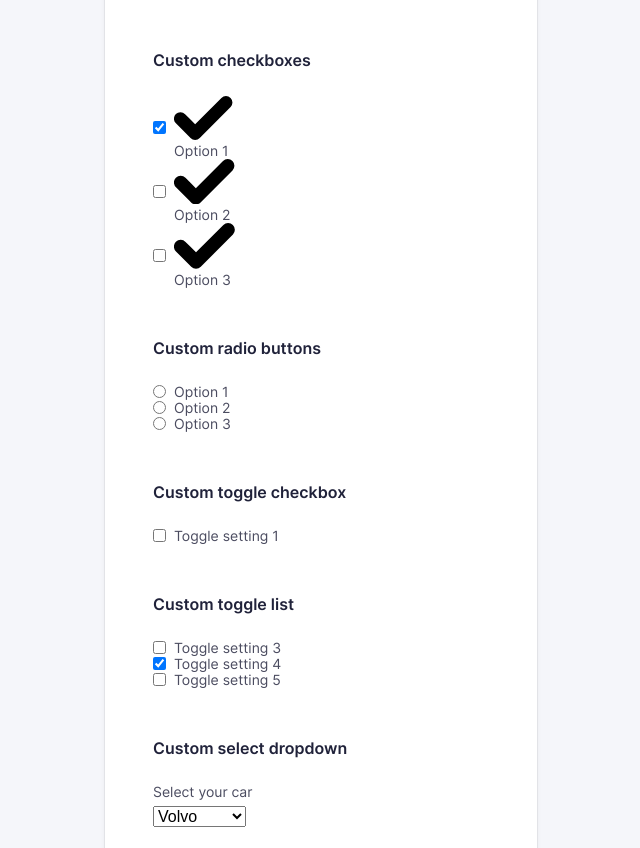
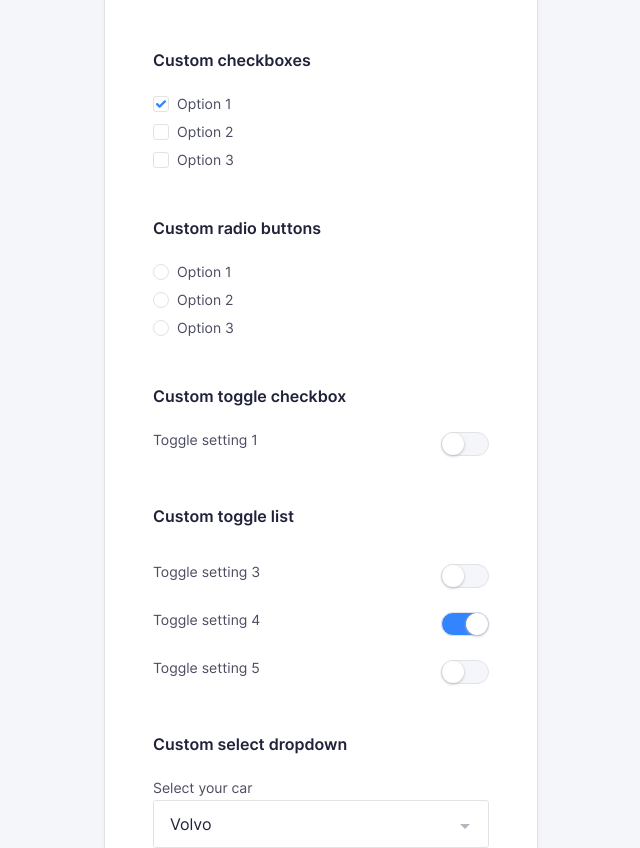
Before and after one commit to nmct-create3/custom-input-design-Vandammecasper, a plain HTML site: page inputs.html in a window 1280 px wide. Shown: the part 104-952 px from the top of the page, without its empty margins (319-959 px from the left). Drawn offline with Linux system fonts and the light colour scheme.

Commit message:
labo done

```diff
--- a/css/screen.css
+++ b/css/screen.css
@@ -67,6 +67,13 @@
     /*  = 48px */
     --global-whitespace-xxl: calc(var(--global-whitespace) * 3);
     /*  = 72px */
+
+    --global-input-backgroundColor: White;
+    --global-input-color: var(--global-color-neutral-xxxx-dark);
+    --global-input-borderColor: var(--global-color-neutral-xxx-light);
+    --global-input-hover-borderColor: var(--global-color-neutral-xx-light);
+    --global-input-focus-borderColor: var(--global-color-alpha);
+    --global-input-boxShadow: 0 0 0 3px var(--global-color-alpha-x-transparent);
 }
 
 /*------------------------------------*\
@@ -601,10 +608,10 @@ input::placeholder {
     -moz-appearance: none;
     appearance: none;
     width: 100%;
-    border: var(--global-borderWidth) solid var(--global-color-neutral-xxx-light);
+    border: var(--global-borderWidth) solid var(--global-input-borderColor);
     border-radius: var(--global-borderRadius);
-    color: var(--global-color-neutral-xxxx-dark);
-    background-color: White;
+    color: var(--global-input-color);
+    background-color: var(--global-input-backgroundColor);
     font-family: inherit;
     font-size: 16px;
     line-height: calc(var(--global-baseline) * 3);
@@ -628,6 +635,120 @@ input::placeholder {
 .c-option {
     margin-right: var(--global-whitespace-sm);
 }
+
+.c-custom-option{
+    display: flex;
+    --custom-option-borderColor: var(--global-input-borderColor);
+    --custom-option-focus-borderColor: var(--global-input-focus-borderColor);
+}
+
+.c-custom-option__fake-input{
+    display: flex;
+    align-items: center;
+    justify-content: center;
+    width: 16px;
+    height: 16px;
+    border: 1px solid var(--custom-option-borderColor);
+    margin-right: 8px;
+}
+
+
+.c-custom-option__fake-input:hover{
+    border-color: #81ADF0;
+}
+
+.c-option--hidden:focus+.c-label .c-custom-option__fake-input {
+    border-color: #81ADF0;
+    box-shadow: var(--global-input-boxShadow);
+}
+
+.c-custom-option__symbol{
+    opacity: 0;
+    display: block;
+    transition: opacity var(--global-transitionTiming-alpha);
+}
+
+
+.c-custom-option__fake-input--checkbox{
+    border-radius: 3px;
+}
+
+
+.c-custom-option__fake-input--radio{
+    border-radius: 100%;
+}
+
+.c-custom-option__fake-input--checkbox .c-custom-option__symbol {
+    width: 10px;
+    height: 10px;
+    fill: var(--global-color-alpha);
+}
+
+.c-custom-option__fake-input--radio .c-custom-option__symbol {
+    width: 6px;
+    height: 6px;
+    background-color: var(--global-color-alpha);
+    border-radius: 100%;
+}
+
+.c-option--hidden:checked+.c-custom-option {
+    background-color: white
+}
+
+.c-option--hidden:checked+.c-custom-option .c-custom-option__symbol {
+    fill: #3385FF;
+    opacity: 1;
+}
+
+.c-option-list{
+    margin-bottom: 24px;
+}
+
+.c-option-list__item{
+        margin-bottom: 12px;
+}
+
+.c-custom-toggle{
+    display: flex;
+}
+
+.c-custom-toggle__fake-input{
+    display: block;
+    width: 48px;
+    height: 24px;
+    border: 1px solid #E2E3E7;
+    background-color: var(--global-color-neutral-xxxx-light);
+    border-radius: 24px;
+}
+
+.c-custom-toggle__fake-input::after{
+    content: "";
+    display: block;
+    width: 22px;
+    height: 22px;
+    border-radius: 100%;
+    background-color: white;
+    border-color: black;
+    box-shadow: 0 1px 3px#B5B6C0;
+    transition: all var(--global-transitionTiming-alpha);
+
+}
+
+.c-option--hidden:checked+.c-custom-toggle .c-custom-toggle__fake-input::after{
+    transform: translateX(24px)
+
+}
+
+.c-option--hidden:checked+.c-custom-toggle .c-custom-toggle__fake-input{
+    background-color: #3385FF;
+}
+
+.c-option--hidden:focus+.c-custom-toggle .c-custom-toggle__fake-input{
+    border-color: #81ADF0;
+    box-shadow: var(--global-input-boxShadow);
+}
+
+
 
 /*
     Component: Label
@@ -678,6 +799,32 @@ input::placeholder {
 .c-button:active {
     background-color: var(--global-color-alpha-dark);
     box-shadow: none;
+}
+
+.c-toggle-list__item{
+    margin-bottom: 12px;
+    padding-top: 12px;
+}
+
+.c-toggle__label--inverted{
+    display: flex;
+    flex-direction: row-reverse;
+    width: 100%;
+    justify-content: space-between;
+}
+
+.c-custom-select{
+    position: relative;
+    fill: #B5B6C0;
+}
+
+.c-custom-select__symbol{
+    position: absolute;
+    height: 24px;
+    width: 24px;
+    right: 12px;
+    top: 0px;
+    pointer-events: none;
 }
 
 /*------------------------------------*\
--- a/inputs.html
+++ b/inputs.html
@@ -44,7 +44,7 @@
                             </h5>
                             <ul class="o-list c-option-list">
                                 <li class="c-form-field c-form-field--option c-option-list__item">
-                                    <input class="c-option c-option--hidden" type="checkbox" id="checkbox1" checked>
+                                    <input class="o-hide-accessible c-option c-option--hidden" type="checkbox" id="checkbox1" checked>
                                     <label class="c-label c-label--option c-custom-option" for="checkbox1">
                                         <span class="c-custom-option__fake-input c-custom-option__fake-input--checkbox">
                                             <svg class="c-custom-option__symbol" xmlns="http://www.w3.org/2000/svg" viewBox="0 0 9 6.75">
@@ -55,7 +55,7 @@
                                     </label>
                                 </li>
                                 <li class="c-form-field c-form-field--option c-option-list__item">
-                                    <input class="c-option c-option--hidden" type="checkbox" id="checkbox2">
+                                    <input class="o-hide-accessible c-option c-option--hidden" type="checkbox" id="checkbox2">
                                     <label class="c-label c-label--option c-custom-option" for="checkbox2">
                                         <span class="c-custom-option__fake-input c-custom-option__fake-input--checkbox">
                                             <svg class="c-custom-option__symbol" xmlns="http://www.w3.org/2000/svg" viewBox="0 0 9 6.75">
@@ -66,7 +66,7 @@
                                     </label>
                                 </li>
                                 <li class="c-form-field c-form-field--option c-option-list__item">
-                                    <input class="c-option c-option--hidden" type="checkbox" id="checkbox3">
+                                    <input class="o-hide-accessible c-option c-option--hidden" type="checkbox" id="checkbox3">
                                     <label class="c-label c-label--option c-custom-option" for="checkbox3">
                                         <span class="c-custom-option__fake-input c-custom-option__fake-input--checkbox">
                                             <svg class="c-custom-option__symbol" xmlns="http://www.w3.org/2000/svg" viewBox="0 0 9 6.75">
@@ -85,7 +85,7 @@
                             </h5>
                             <ul class="o-list c-option-list">
                                 <li class="c-form-field c-form-field--option c-option-list__item">
-                                    <input class="c-option c-option--hidden" type="radio" name="radios" id="radio1">
+                                    <input class="o-hide-accessible c-option c-option--hidden" type="radio" name="radios" id="radio1">
                                     <label class="c-label c-label--option c-custom-option" for="radio1">
                                         <span class="c-custom-option__fake-input c-custom-option__fake-input--radio">
                                             <span class="c-custom-option__symbol"></span>
@@ -94,7 +94,7 @@
                                     </label>
                                 </li>
                                 <li class="c-form-field c-form-field--option c-option-list__item">
-                                    <input class="c-option c-option--hidden" type="radio" name="radios" id="radio2">
+                                    <input class="o-hide-accessible c-option c-option--hidden" type="radio" name="radios" id="radio2">
                                     <label class="c-label c-label--option c-custom-option" for="radio2">
                                         <span class="c-custom-option__fake-input c-custom-option__fake-input--radio">
                                             <span class="c-custom-option__symbol"></span>
@@ -103,7 +103,7 @@
                                     </label>
                                 </li>
                                 <li class="c-form-field c-form-field--option c-option-list__item">
-                                    <input class="c-option c-option--hidden" type="radio" name="radios" id="radio3">
+                                    <input class="o-hide-accessible c-option c-option--hidden" type="radio" name="radios" id="radio3">
                                     <label class="c-label c-label--option c-custom-option" for="radio3">
                                         <span class="c-custom-option__fake-input c-custom-option__fake-input--radio">
                                             <span class="c-custom-option__symbol"></span>
@@ -119,8 +119,8 @@
                                 Custom toggle checkbox
                             </h5>
                             <p class="c-form-field c-form-field--option">
-                                <input class="c-option c-option--hidden" type="checkbox" id="toggle1">
-                                <label class="c-label c-label--option c-custom-toggle" for="toggle1">
+                                <input class="o-hide-accessible c-option c-option--hidden" type="checkbox" id="toggle1">
+                                <label class="c-toggle__label--inverted c-label c-label--option c-custom-toggle" for="toggle1">
                                     <span class="c-custom-toggle__fake-input">
                                     </span>
                                     Toggle setting 1
@@ -133,24 +133,24 @@
                             </h5>
                             <ul class="o-list c-toggle-list">
                                 <li class="c-form-field c-form-field--option c-toggle-list__item">
-                                    <input class="c-option c-option--hidden" type="checkbox" id="toggle3">
-                                    <label class="c-label c-label--option c-custom-toggle c-custom-toggle--inverted" for="toggle3">
+                                    <input class="o-hide-accessible c-option c-option--hidden" type="checkbox" id="toggle3">
+                                    <label class="c-toggle__label--inverted c-label c-label--option c-custom-toggle c-custom-toggle--inverted" for="toggle3">
                                         <span class="c-custom-toggle__fake-input">
                                         </span>
                                         Toggle setting 3
                                     </label>
                                 </li>
                                 <li class="c-form-field c-form-field--option c-toggle-list__item">
-                                    <input class="c-option c-option--hidden" type="checkbox" id="toggle4" checked>
-                                    <label class="c-label c-label--option c-custom-toggle c-custom-toggle--inverted" for="toggle4">
+                                    <input class="o-hide-accessible c-option c-option--hidden" type="checkbox" id="toggle4" checked>
+                                    <label class="c-toggle__label--inverted c-label c-label--option c-custom-toggle c-custom-toggle--inverted" for="toggle4">
                                         <span class="c-custom-toggle__fake-input">
                                         </span>
                                         Toggle setting 4
                                     </label>
                                 </li>
                                 <li class="c-form-field c-form-field--option c-toggle-list__item">
-                                    <input class="c-option c-option--hidden" type="checkbox" id="toggle5">
-                                    <label class="c-label c-label--option c-custom-toggle c-custom-toggle--inverted" for="toggle5">
+                                    <input class="o-hide-accessible c-option c-option--hidden" type="checkbox" id="toggle5">
+                                    <label class="c-toggle__label--inverted c-label c-label--option c-custom-toggle c-custom-toggle--inverted" for="toggle5">
                                         <span class="c-custom-toggle__fake-input">
                                         </span>
                                         Toggle setting 5
@@ -168,7 +168,7 @@
                                     Select your car
                                 </label>
                                 <span class="c-custom-select">
-                                    <select class="c-custom-select__input" class="" name="select1" id="select1">
+                                    <select class="c-input  c-custom-select__input" class="" name="select1" id="select1">
                                         <option value="volvo">Volvo</option>
                                         <option value="saab">Saab</option>
                                         <option value="mercedes">Mercedes</option>
```
Also changed, not shown: index.html (+9 -2 lines).
